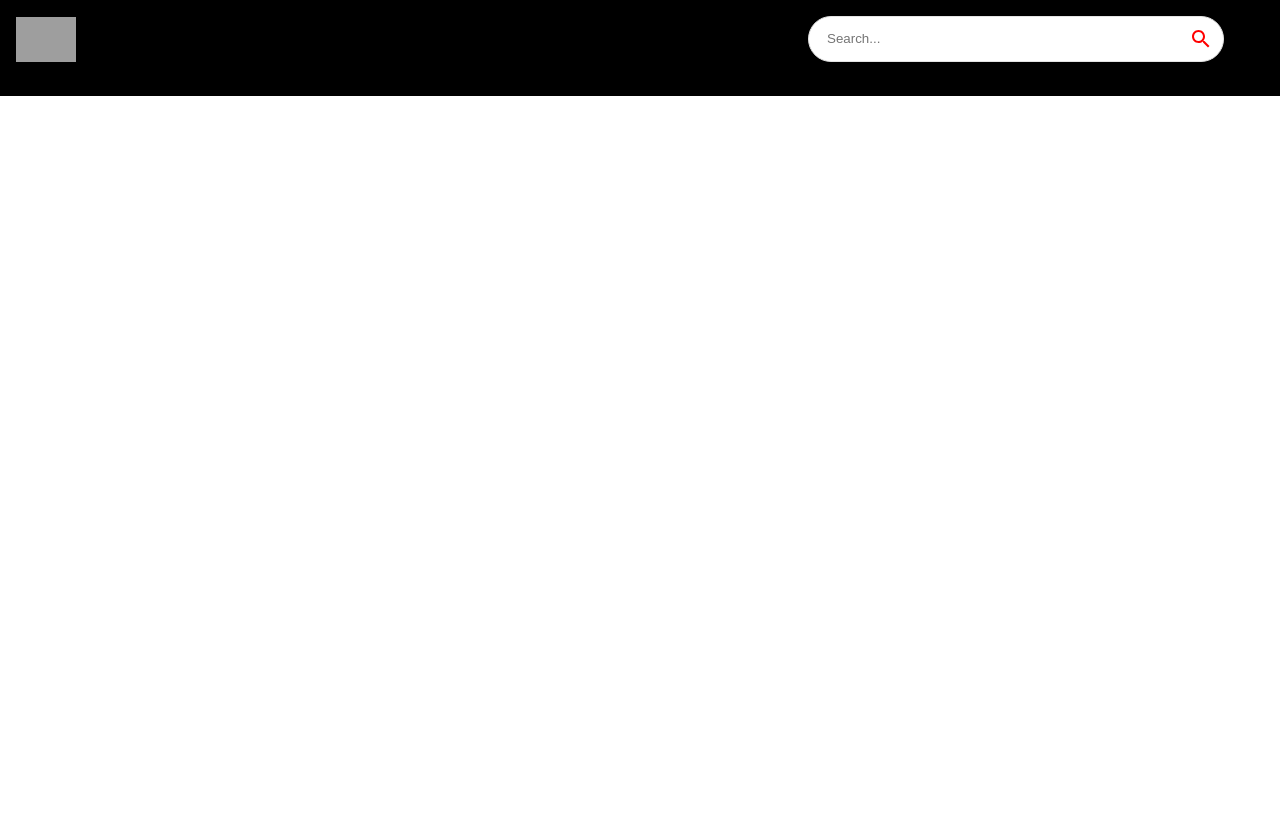
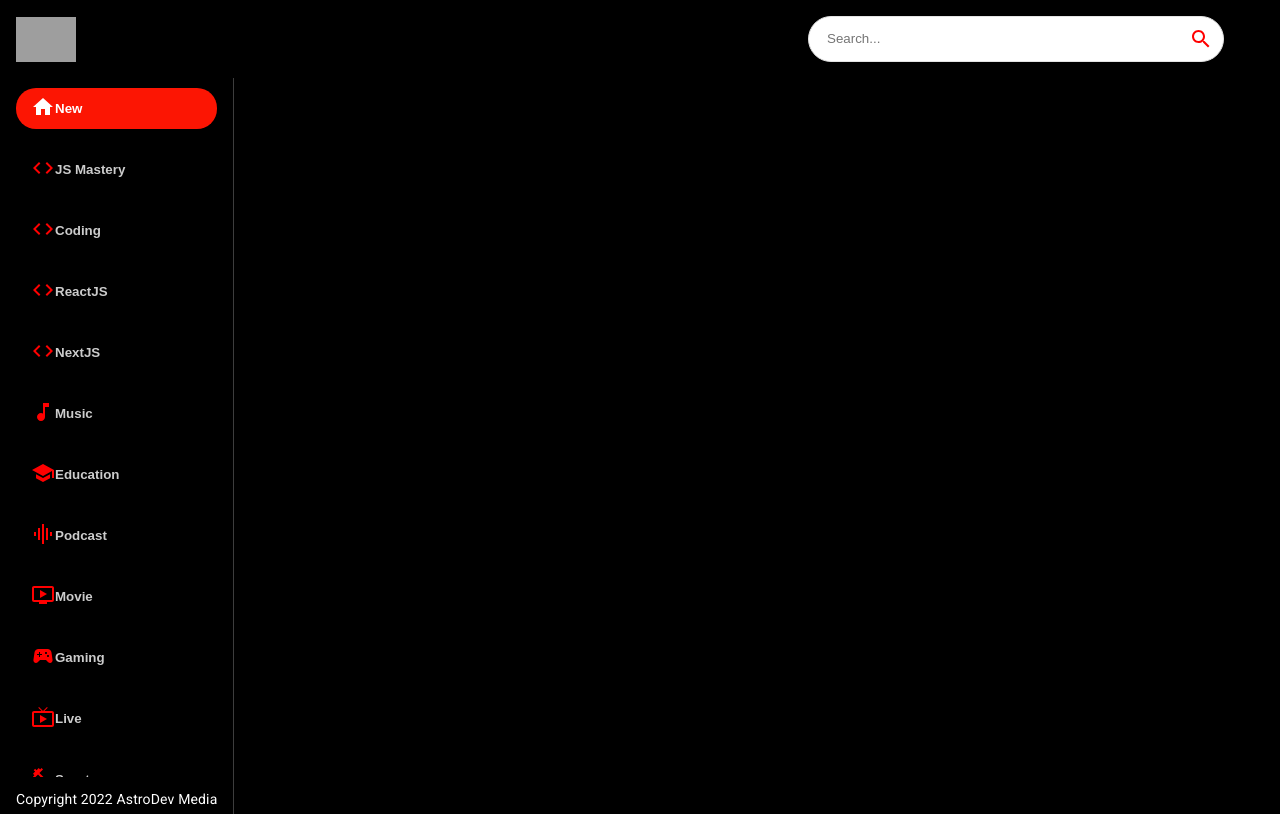
Before and after one commit to DuanLeeWatkins/watchhub, a React (Create React App) app: page / in a window 1280 px wide. Built offline with nearby package versions, Linux system fonts and the light colour scheme; grey boxes are pictures that could not be loaded.

Commit message:
added sidebar

```diff
--- a/src/Components/Feed.jsx
+++ b/src/Components/Feed.jsx
@@ -1,9 +1,28 @@
-import React from 'react'
+import { useState, useEffect } from "react";
+import { Box, Stack, Typography } from "@mui/material";
+import Sidebar from "./Sidebar";
 
 const Feed = () => {
   return (
-    <div>Feed</div>
-  )
-}
+    <Stack sx={{ flexDirection: { sx: "column", md: "row" } }}>
+      <Box
+        sx={{
+          height: { sx: "auto", md: "92vh" },
+          borderRight: "1px solid #3d3d3d",
+          px: { sx: 0, md: 2 },
+        }}
+      >
+        <Sidebar />
+        <Typography
+          className="copyright"
+          variant="body2"
+          sx={{ mt: 1.5, color: "#fff" }}
+        >
+          Copyright 2022 AstroDev Media
+        </Typography>
+      </Box>
+    </Stack>
+  );
+};
 
-export default Feed
+export default Feed;
--- /dev/null
+++ b/src/Components/Sidebar.jsx
@@ -0,0 +1,42 @@
+import { Stack } from "@mui/material";
+
+import { categories } from "../utils/constants";
+
+const selectedCategory = "New";
+
+const Sidebar = () => (
+  <Stack
+    direction="row"
+    sx={{
+      overflowY: "auto",
+      height: { sx: "auto", md: "95%" },
+      flexDirection: { md: "column" },
+    }}
+  >
+    {categories.map((category) => (
+      <button
+        className="category-btn"
+        style={{
+          background: category.name === selectedCategory && "#FC1503",
+          color: "white",
+        }}
+        key={category.name}
+      >
+        <span
+          style={{
+            color: category.name === selectedCategory ? "white" : "red",
+          }}
+        >
+          {category.icon}
+        </span>
+        <span
+          style={{ opacity: category.name === selectedCategory ? "1" : "0.8" }}
+        >
+          {category.name}
+        </span>
+      </button>
+    ))}
+  </Stack>
+);
+
+export default Sidebar;
--- a/src/Components/index.js
+++ b/src/Components/index.js
@@ -4,3 +4,4 @@
 export { default as VideoDetail } from "./VideoDetail";
 export { default as ChannelDetail } from "./ChannelDetail";
 export { default as SearchBar } from "./SearchBar";
+export { default as Sidebar } from "./Sidebar";
```
